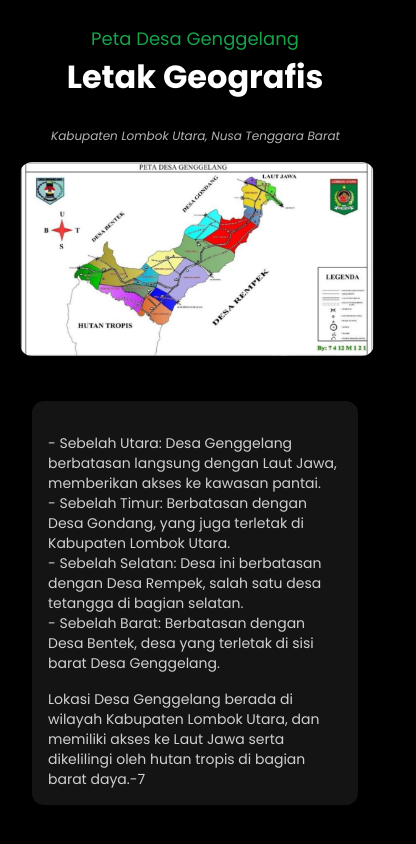
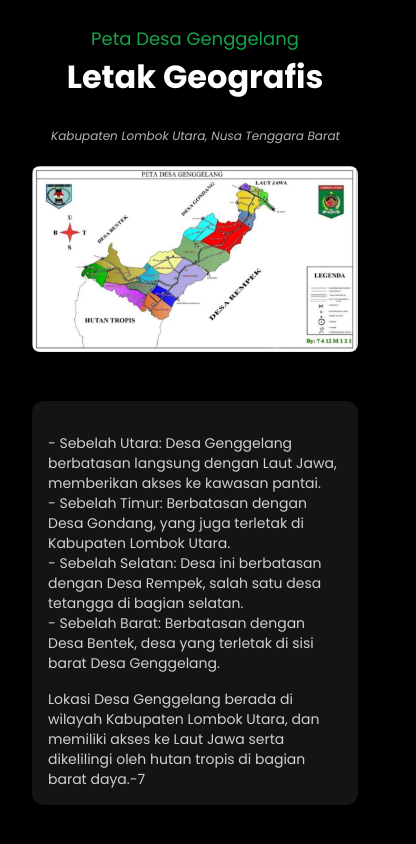
Before and after one commit to bangchand/playit-competition, a React (Vite) app: page / in a window 390 px wide. Shown: the part 5527-6371 px from the top of the page, 416 px wide, since content can reach past the window. Built offline with nearby package versions, Linux system fonts and the light colour scheme; the HTML template or start-up script is replaced by a standard one.

Commit message:
fix geografis on mobile

```diff
--- a/src/Section/Geografis.tsx
+++ b/src/Section/Geografis.tsx
@@ -1,4 +1,5 @@
 import React from "react";
+import letakGeografis from "../assets/geografis.png"
 import { PinContainer } from "../components/3DPin";
 
 const Geografis: React.FC = () => {
@@ -14,16 +15,16 @@ const Geografis: React.FC = () => {
       </div>
 
       <div className="relative w-full md:w-1/2 max-w-4xl mb-4 md:mb-0 md:absolute md:left-[10%] md:top-[15%]">
-        {/* <img
+        <img
           src={letakGeografis}
           alt="Peta Desa Genggelang"
-          className="w-full object-cover rounded-lg"
-        /> */}
+          className="block md:hidden w-full object-cover rounded-lg"
+        />
 
         <PinContainer
           title="Desa Bentek"
           to="#"
-          containerClassName="w-full h-full absolute top-56 "
+          containerClassName="hidden md:block w-full h-full absolute top-56 "
         >
           <p></p>
         </PinContainer>
```
